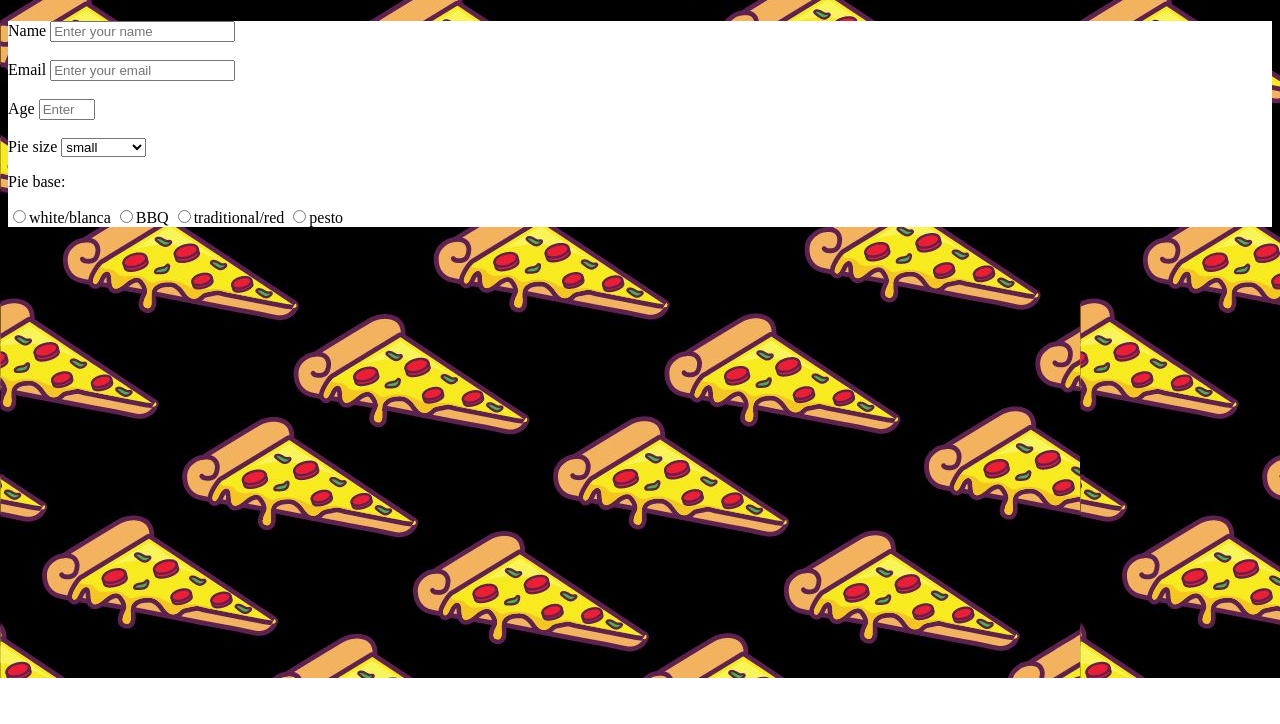
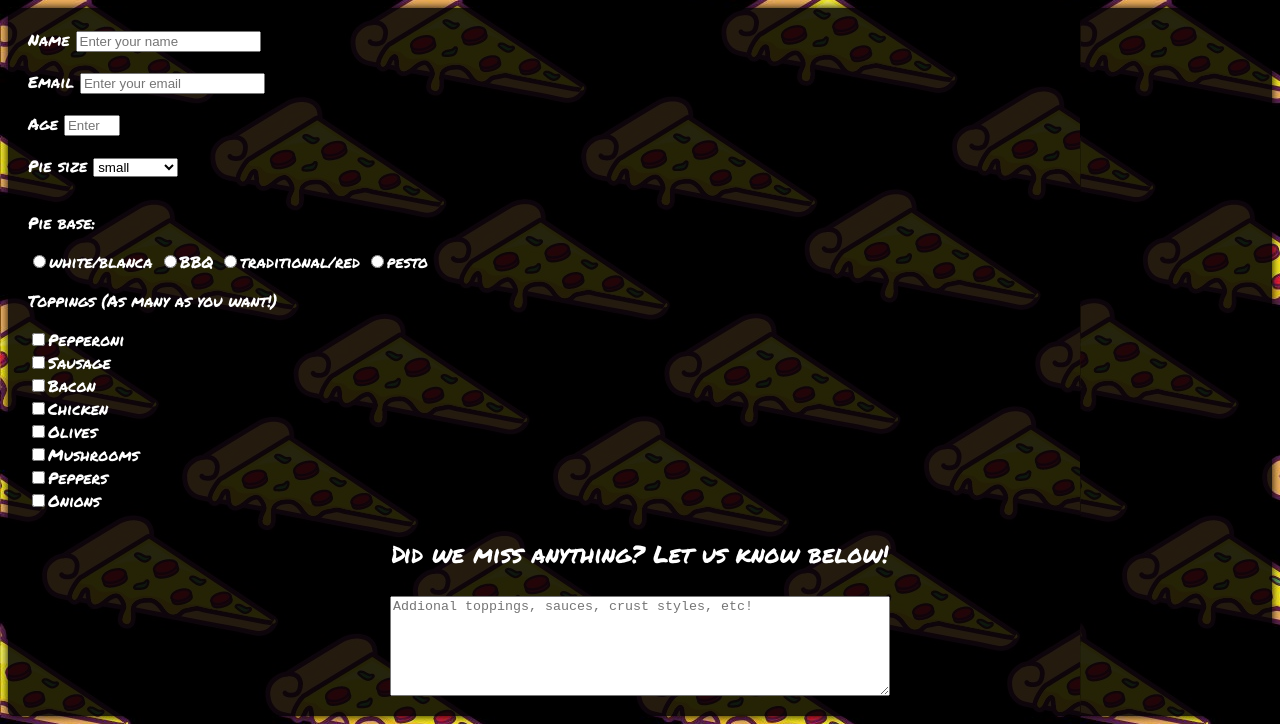
Before and after one commit to Garballa/Survey_form, a plain HTML site: page index.html in a window 1280 px wide. Shown: the part 122-846 px from the top of the page. Before the commit the page ends 800 px from the top, so only its background shows below. Drawn offline with Linux system fonts and the light colour scheme; a web font is replaced by a local one.

Commit message:
Add more form elements and styling.

```diff
--- a/index.html
+++ b/index.html
@@ -20,6 +20,7 @@
     <p id="description">
       Don't be shy, what's <strong>your</strong> ultimate <em>pie</em>?
     </p>
+    <div class="wrapper">
     <form id="survey-form">
       <div class="form_group">
         <label id="name-label" for="name">Name</label>
@@ -42,6 +43,7 @@
         />
       </div>
       <br>
+      <div class="form_group">
         <label for"pie-size">Pie size</label>
         <select id="dropdown" name="pie-size">
           <option value="small">small</option>
@@ -49,7 +51,9 @@
       <option value="large">large</option>
       <option value="extra-large">extra large</option>
     </select>
+    </div>
     <br>
+    <div class="form_group">
     <p>Pie base:</p>
     <div class="pie_base">
     <label for="white/blanca">
@@ -58,10 +62,40 @@
     <input id="BBQ" value="BBQ" type="radio" name="base">BBQ
   </label>
   <label for="traditional/red">
-  <input id="traditional/red" value="traditional/red" type="radio" name="base">traditional/red</label>
+  <input id="traditional-red" value="traditional/red" type="radio" name="base">traditional/red</label>
   <label for="pesto">
     <input id="pesto" value="pesto" type="radio" name="base">pesto</label>
   </div>
+  <div class="toppings"><p>Toppings (As many as you want!)</p>
+    <label for="Pepperoni">
+   <input id="Pepperoni" value="Pepperoni" type="checkbox" name="Toppings">Pepperoni
+ </label><br>
+ <label for="sausage">
+   <input id="sausage" value="sausage"
+   type="checkbox" name="Toppings">Sausage</label><br>
+   <label for="bacon">
+    <input id="bacon" value="bacon"
+    type="checkbox" name="Toppings">Bacon</label><br>
+    <label for="chicken">
+      <input id="chicken" value="chicken"
+      type="checkbox" name="Toppings">Chicken</label><br>
+      <label for="olives">
+        <input id="olives" value="olives"
+        type="checkbox" name="Toppings">Olives</label><br>
+        <label for="mushrooms">
+          <input id="mushrooms" value="mushrooms"
+          type="checkbox" name="Toppings">Mushrooms</label>
+          <br>
+          <label for="peppers">
+            <input id="peppers" value="peppers"
+            type="checkbox" name="Toppings">Peppers</label><br>
+            <label for="onions">
+              <input id="onions" value="onions"
+              type="checkbox" name="Toppings">Onions</label>
+  </div>
+  <p id="description"> Did we miss anything? Let us know below!</p>
+  <textarea id="text-area" name="text-area" placeholder="Addional toppings, sauces, crust styles, etc!"></textarea>
     </form>
+    </div>
   </body>
 </html>
--- a/style.css
+++ b/style.css
@@ -1,23 +1,38 @@
-#title{
-    font-family: 'Bungee Spice', cursive;
-    text-align: center;
-    background-color: black;
-
-
-
+* {
+  box-sizing: border-box;
+}
+#title {
+  font-family: "Bungee Spice", cursive;
+  text-align: center;
+  background-color: rgba(0, 0, 0, 0.85);
+  margin: auto;
+  box-shadow: 0 0 10px #000;
 }
 
-#description{
-
-    font-family: 'Permanent Marker', cursive;
-   color: white;
-    text-align: center;
-    font-size: x-large;
+#description {
+  font-family: "Permanent Marker", cursive;
+  color: white;
+  text-align: center;
+  font-size: x-large;
 }
-body{
-    background-image: url(pizza.jpg)
+body {
+  background-image: url(pizza.jpg);
 }
-form{
-    background-color: white;
-
+.wrapper {
+  background-color: rgba(0, 0, 0, 0.85);
+  margin: auto;
+  padding: 20px;
+  border-radius: 5px;
+  box-shadow: 0 0 10px #000;
 }
+.form_group {
+  font-family: "Permanent Marker", cursive;
+  color: white;
+}
+#text-area {
+  display: block;
+  margin-left: auto;
+  margin-right: auto;
+  width: 500px;
+  height: 100px;
+}
```
